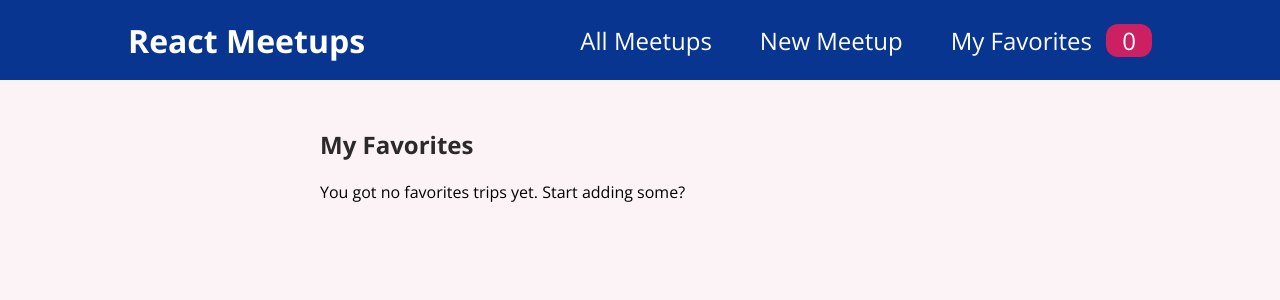
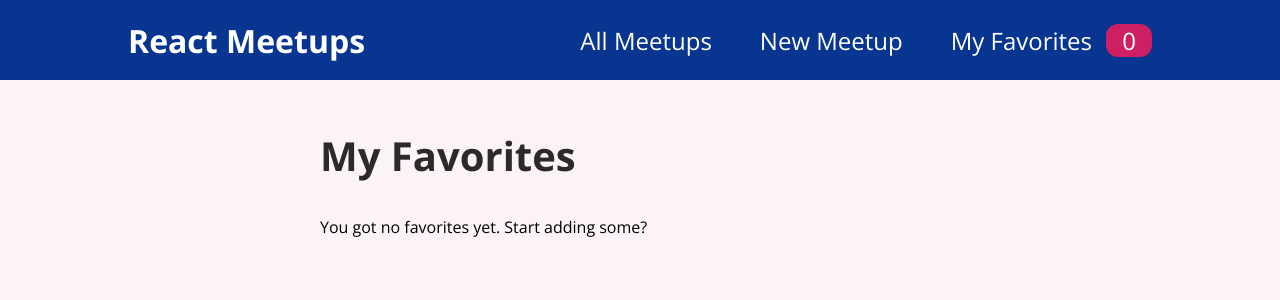
Before and after one commit to Dang3rZone/Meetups-React, a React (Create React App) app: page /favorites in a window 1280 px wide. Shown: the top 300 px of the page. Built offline with nearby package versions, Linux system fonts and the light colour scheme.

Commit message:
fixed last issue

```diff
--- a/src/components/meetups/MeetupItem.js
+++ b/src/components/meetups/MeetupItem.js
@@ -1,4 +1,5 @@
 import { useContext } from 'react';
+
 import Card from '../ui/Card';
 import classes from './MeetupItem.module.css';
 import FavoritesContext from '../../store/favorites-context';
@@ -21,11 +22,12 @@ function MeetupItem(props) {
       });
     }
   }
+
   return (
     <li className={classes.item}>
       <Card>
         <div className={classes.image}>
-          <img src={props.image} alt="" />
+          <img src={props.image} alt={props.title} />
         </div>
         <div className={classes.content}>
           <h3>{props.title}</h3>
@@ -34,7 +36,7 @@ function MeetupItem(props) {
         </div>
         <div className={classes.actions}>
           <button onClick={toggleFavoriteStatusHandler}>
-            {itemIsFavorite ? 'Remove from Favorites?' : 'Like!'}
+            {itemIsFavorite ? 'Remove from Favorites' : 'To Favorites'}
           </button>
         </div>
       </Card>
--- a/src/components/meetups/MeetupList.js
+++ b/src/components/meetups/MeetupList.js
@@ -1,5 +1,5 @@
+import MeetupItem from './MeetupItem';
 import classes from './MeetupList.module.css';
-import MeetupItem from './MeetupItem';
 
 function MeetupList(props) {
   return (
--- a/src/pages/Favorites.js
+++ b/src/pages/Favorites.js
@@ -1,19 +1,22 @@
 import { useContext } from 'react';
-import MeetupList from '../components/meetups/MeetupList';
 
 import FavoritesContext from '../store/favorites-context';
+import MeetupList from '../components/meetups/MeetupList';
 
 function FavoritesPage() {
   const favoritesCtx = useContext(FavoritesContext);
+
   let content;
+
   if (favoritesCtx.totalFavorites === 0) {
-    content = <p>You got no favorites trips yet. Start adding some?</p>;
+    content = <p>You got no favorites yet. Start adding some?</p>;
   } else {
-    content = <MeetupList MeetupList={favoritesCtx.favorites} />;
+    content = <MeetupList meetups={favoritesCtx.favorites} />;
   }
+
   return (
     <section>
-      <h2>My Favorites</h2>
+      <h1>My Favorites</h1>
       {content}
     </section>
   );
```
